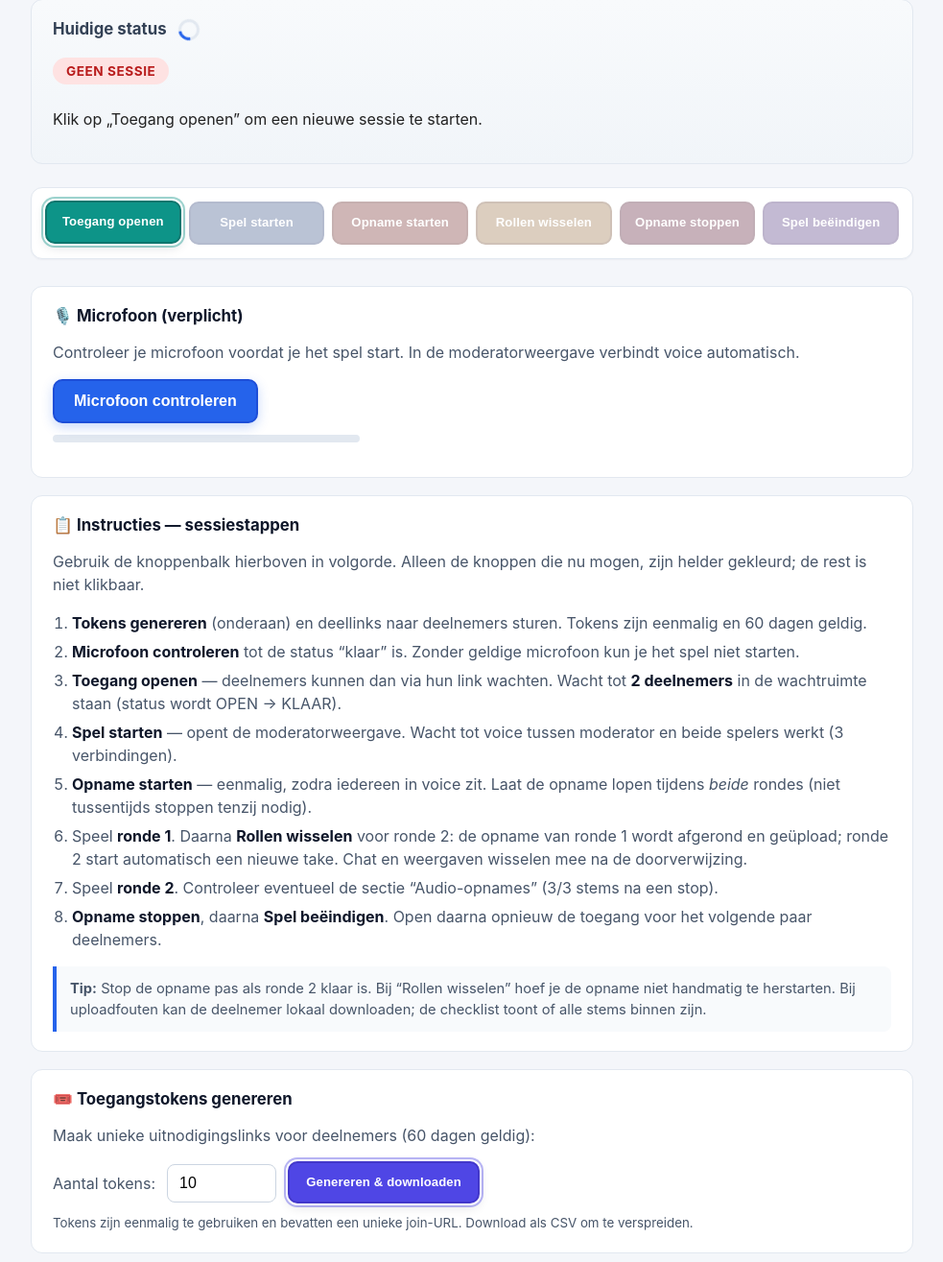
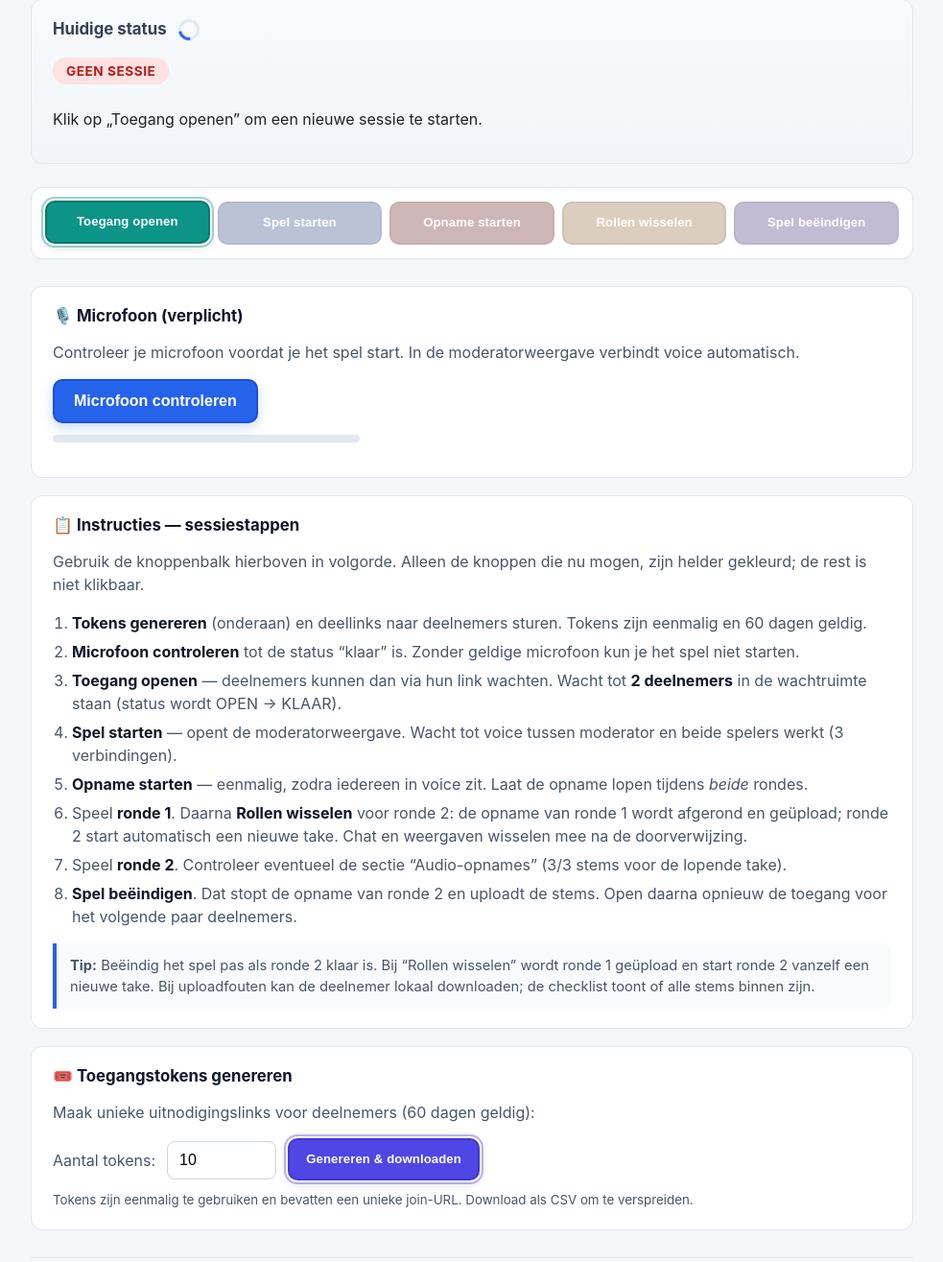
Before and after one commit to ptypes-nlesc/guesswho-stereotype, a Flask app: page /dashboard in a window 1280 px wide. Shown: the part 242-1557 px from the top of the page at 96% size, without its empty margins (148-1131 px from the left). Run offline with Flask 3, Linux system fonts and the light colour scheme; the visitor is signed in with stand-in values (Sample User, id 1); parts of the project's set-up code (start-up, migrations or seed data) failed here and were passed over; some libraries are stand-ins or nearby versions.

Commit message:
Disable manual recording stop so a role swap keeps the player stems.
Opname stoppen let the moderator end a take before swapping roles, and the reloaded player pages then missed the next Start. Ending the game and the role swap still stop a take.

```diff
--- a/app.py
+++ b/app.py
@@ -1728,7 +1728,7 @@ def _resolve_moderator_game_context():
     return moderator_game_id, game_state
 
 
-def _stop_active_recording(game_id, game_state, reason="moderator_stop"):
+def _stop_active_recording(game_id, game_state, reason="recording_stop"):
     """Stop an active recording and broadcast recording_stop. Returns payload or None."""
     if not game_state.get("recording_active"):
         return None
@@ -2061,8 +2061,8 @@ def moderator_swap_roles():
     if not old_player1_id or not old_player2_id:
         return jsonify({"status": "error", "message": "Missing player IDs"}), 400
 
-    # Close round-1 stems before pages navigate; open a new take for round 2 so
-    # the moderator only uses Start (game start) and Stop (game end).
+    # Close round-1 stems before pages navigate and open a new take for round 2.
+    # The moderator starts recording once. Ending the game stops the last take.
     was_recording = bool(game_state.get("recording_active"))
     if was_recording:
         _stop_active_recording(
@@ -2201,30 +2201,17 @@ def moderator_recording_start():
 
 @app.route("/moderator/control/recording/stop", methods=["POST"])
 def moderator_recording_stop():
-    """Stop the active recording session for the current game."""
+    """Reject a manual stop. A role swap and ending the game stop the take."""
     if not is_moderator():
         return jsonify({"status": "error", "message": "Unauthorized"}), 403
 
-    moderator_game_id, game_state = _resolve_moderator_game_context()
-    if not moderator_game_id or not game_state:
-        return jsonify({"status": "error", "message": "No active session"}), 400
-
-    if game_state.get("state") != "IN_PROGRESS":
-        return jsonify({
-            "status": "error",
-            "message": f"Cannot stop recording in state: {game_state.get('state')}",
-        }), 400
-
-    if not game_state.get("recording_active"):
-        return jsonify({"status": "ok", "message": "No active recording"})
-
-    payload = _stop_active_recording(moderator_game_id, game_state, reason="moderator_stop")
     return jsonify({
-        "status": "ok",
-        "game_id": moderator_game_id,
-        "recording_id": payload.get("recording_id") if payload else None,
-        "server_ts": payload.get("server_ts") if payload else None,
-    })
+        "status": "error",
+        "message": (
+            "Manual recording stop is disabled. "
+            "Role swap ends round 1, and ending the game ends round 2."
+        ),
+    }), 400
 
 
 def _parse_client_ts(value):
--- a/templates/dashboard.html
+++ b/templates/dashboard.html
@@ -165,11 +165,6 @@
             --btn-ring: rgba(220, 38, 38, 0.4);
             background: #dc2626;
             border-color: #b91c1c;
-        }
-        .control-btn.btn-record-stop {
-            --btn-ring: rgba(190, 24, 93, 0.4);
-            background: #be185d;
-            border-color: #9d174d;
         }
         .control-btn.btn-swap {
             --btn-ring: rgba(217, 119, 6, 0.4);
@@ -484,7 +479,6 @@
             <button id="btn-start" class="control-btn btn-start" type="button">Spel starten</button>
             <button id="btn-record-start" class="control-btn btn-record-start" type="button">Opname starten</button>
             <button id="btn-swap" class="control-btn btn-swap" type="button">Rollen wisselen</button>
-            <button id="btn-record-stop" class="control-btn btn-record-stop" type="button">Opname stoppen</button>
             <button id="btn-end" class="control-btn btn-end" type="button">Spel beëindigen</button>
         </div>
 
@@ -523,7 +517,7 @@
                 </li>
                 <li>
                     <strong>Opname starten</strong> — eenmalig, zodra iedereen in voice zit.
-                    Laat de opname lopen tijdens <em>beide</em> rondes (niet tussentijds stoppen tenzij nodig).
+                    Laat de opname lopen tijdens <em>beide</em> rondes.
                 </li>
                 <li>
                     Speel <strong>ronde 1</strong>. Daarna <strong>Rollen wisselen</strong> voor ronde 2:
@@ -532,17 +526,17 @@
                 </li>
                 <li>
                     Speel <strong>ronde 2</strong>. Controleer eventueel de sectie “Audio-opnames”
-                    (3/3 stems na een stop).
+                    (3/3 stems voor de lopende take).
                 </li>
                 <li>
-                    <strong>Opname stoppen</strong>, daarna <strong>Spel beëindigen</strong>.
+                    <strong>Spel beëindigen</strong>. Dat stopt de opname van ronde 2 en uploadt de stems.
                     Open daarna opnieuw de toegang voor het volgende paar deelnemers.
                 </li>
             </ol>
             <p class="workflow-tip">
-                <strong>Tip:</strong> Stop de opname pas als ronde 2 klaar is. Bij “Rollen wisselen”
-                hoef je de opname niet handmatig te herstarten. Bij uploadfouten kan de deelnemer
-                lokaal downloaden; de checklist toont of alle stems binnen zijn.
+                <strong>Tip:</strong> Beëindig het spel pas als ronde 2 klaar is. Bij “Rollen wisselen”
+                wordt ronde 1 geüpload en start ronde 2 vanzelf een nieuwe take.
+                Bij uploadfouten kan de deelnemer lokaal downloaden; de checklist toont of alle stems binnen zijn.
             </p>
         </div>
 
@@ -784,14 +778,12 @@
             const btnSwap = document.getElementById('btn-swap');
             const btnEnd = document.getElementById('btn-end');
             const btnRecordStart = document.getElementById('btn-record-start');
-            const btnRecordStop = document.getElementById('btn-record-stop');
 
             btnOpen.disabled = true;
             btnStart.disabled = true;
             btnSwap.disabled = true;
             btnEnd.disabled = true;
             btnRecordStart.disabled = true;
-            btnRecordStop.disabled = true;
 
             if (state === 'NO_SESSION' || state === 'CLOSED' || state === 'ENDED') {
                 btnOpen.disabled = false;
@@ -808,12 +800,8 @@
             if (state === 'OPEN' || state === 'READY' || state === 'IN_PROGRESS') {
                 btnEnd.disabled = false;
             }
-            if (state === 'IN_PROGRESS') {
-                if (statusData?.recording_active) {
-                    btnRecordStop.disabled = false;
-                } else {
-                    btnRecordStart.disabled = false;
-                }
+            if (state === 'IN_PROGRESS' && !statusData?.recording_active) {
+                btnRecordStart.disabled = false;
             }
         }
 
@@ -877,21 +865,6 @@
                     updateStatus();
                 } else {
                     showFeedback('Opname starten mislukt: ' + (data.message || 'onbekende fout'), 'error');
-                }
-            } catch (err) {
-                showFeedback('Fout: ' + err.message, 'error');
-            }
-        };
-
-        document.getElementById('btn-record-stop').onclick = async () => {
-            try {
-                const res = await postControl('/moderator/control/recording/stop');
-                const data = await res.json();
-                if (data.status === 'ok') {
-                    showFeedback('Opname gestopt.', 'ok');
-                    updateStatus();
-                } else {
-                    showFeedback('Opname stoppen mislukt: ' + (data.message || 'onbekende fout'), 'error');
                 }
             } catch (err) {
                 showFeedback('Fout: ' + err.message, 'error');
```
Also changed, not shown: docs/api.md (+2 -2 lines), tests/test_recording_control.py (+9 -10 lines).
